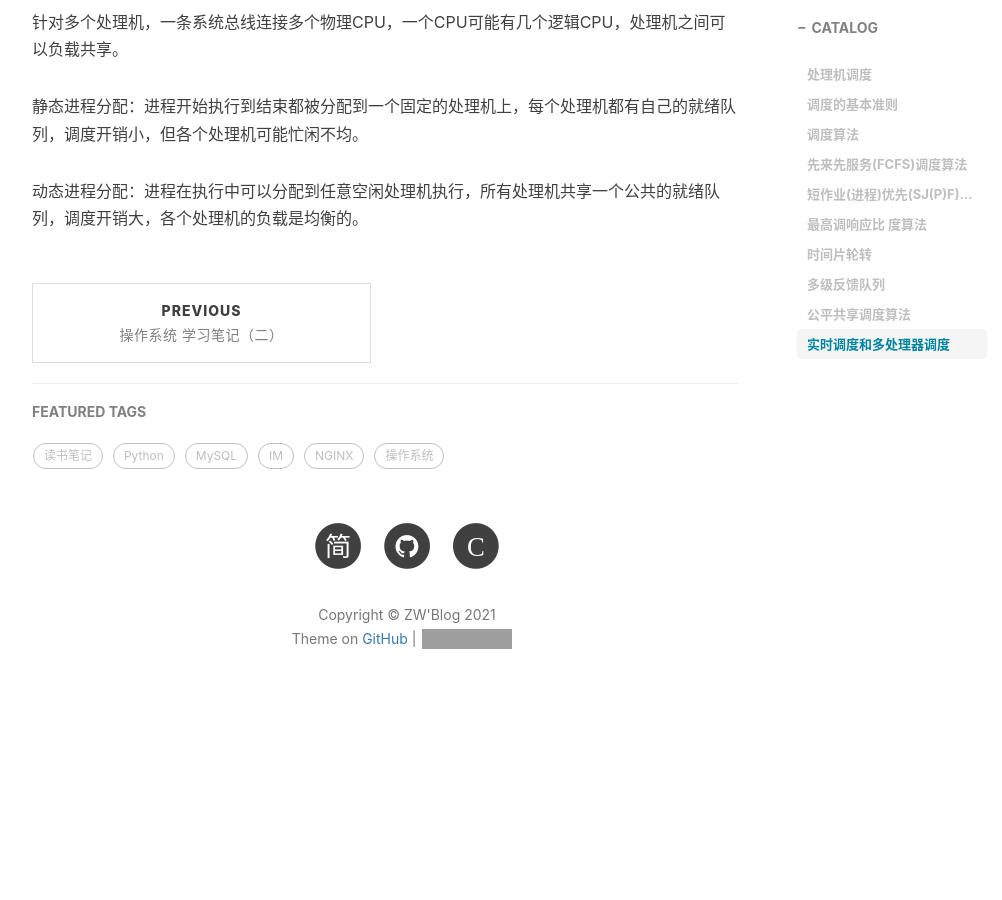
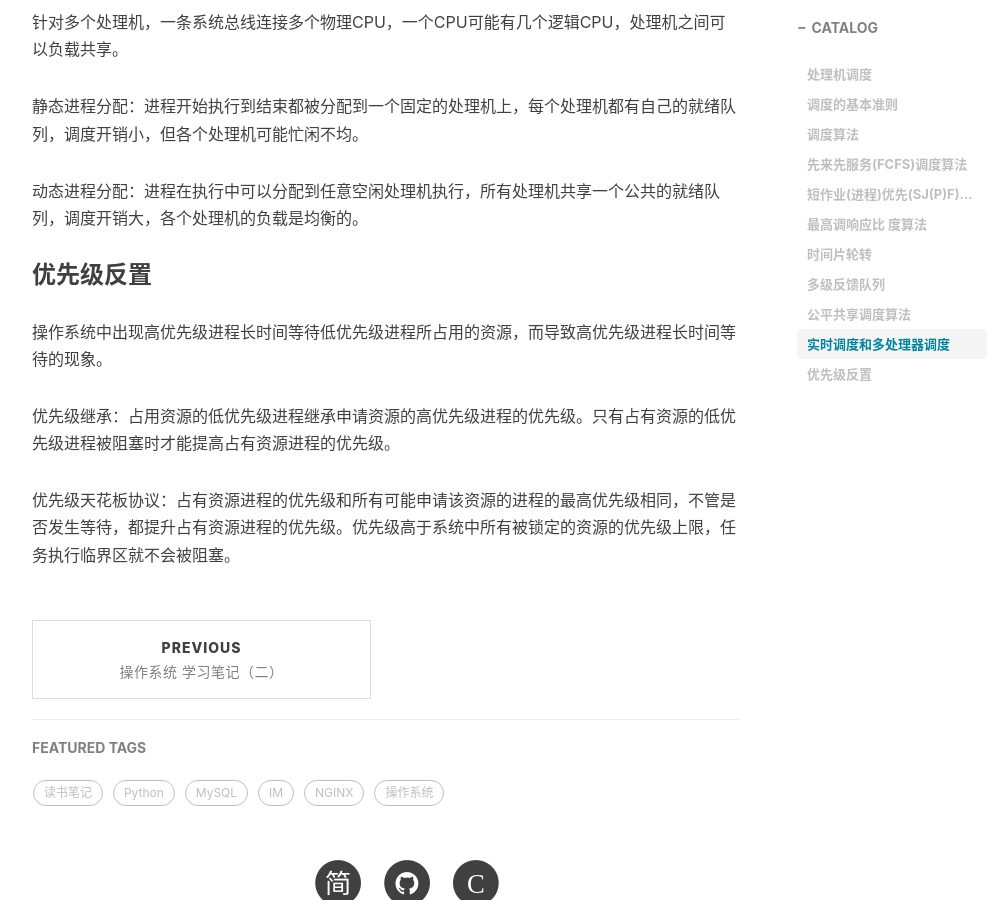
Before and after one commit to GitZW/gitzw.github.io, a Jekyll site: the page built from _posts/2021-02-28-操作系统笔记四.md, in a window 1280 px wide and 900 px high, scrolled down 3082 px. Shown: the whole window, without its empty margins (233-1235 px from the left). Built offline with Jekyll 4.4.1, drawn with Linux system fonts in a browser that asks for light colours; nearby versions of some CDN libraries; comment, search, counter and statistics services are not loaded; before the commit the page ends 3825 px from its top, so only the background shows below that; grey boxes are pictures that could not be loaded.

Commit message:
优先级反置

```diff
--- a/_posts/2021-02-28-操作系统笔记四.md
+++ b/_posts/2021-02-28-操作系统笔记四.md
@@ -84,3 +84,11 @@ SJF算法的平均等待时间最小。SJF算法的真正困难是如何知道
 静态进程分配：进程开始执行到结束都被分配到一个固定的处理机上，每个处理机都有自己的就绪队列，调度开销小，但各个处理机可能忙闲不均。
 
 动态进程分配：进程在执行中可以分配到任意空闲处理机执行，所有处理机共享一个公共的就绪队列，调度开销大，各个处理机的负载是均衡的。
+
+### 优先级反置
+
+操作系统中出现高优先级进程长时间等待低优先级进程所占用的资源，而导致高优先级进程长时间等待的现象。
+
+优先级继承：占用资源的低优先级进程继承申请资源的高优先级进程的优先级。只有占有资源的低优先级进程被阻塞时才能提高占有资源进程的优先级。
+
+优先级天花板协议：占有资源进程的优先级和所有可能申请该资源的进程的最高优先级相同，不管是否发生等待，都提升占有资源进程的优先级。优先级高于系统中所有被锁定的资源的优先级上限，任务执行临界区就不会被阻塞。
```
